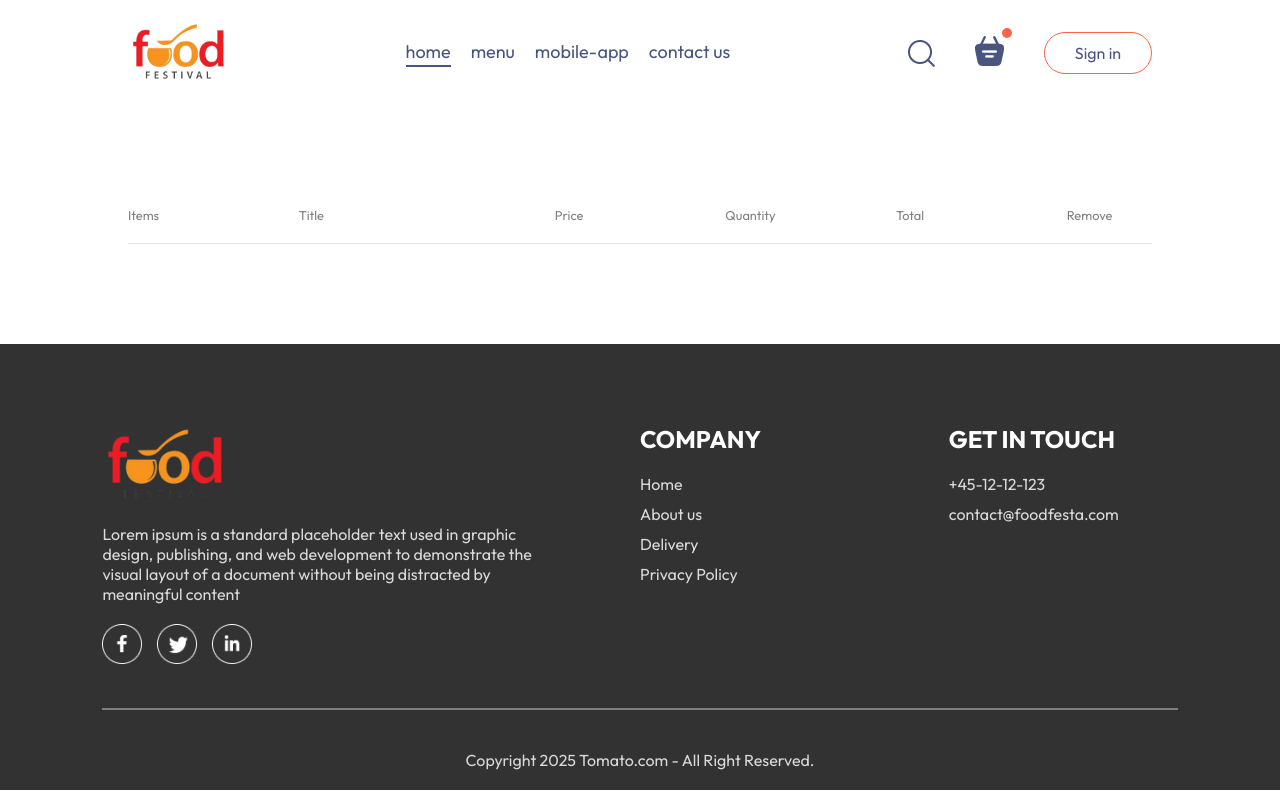
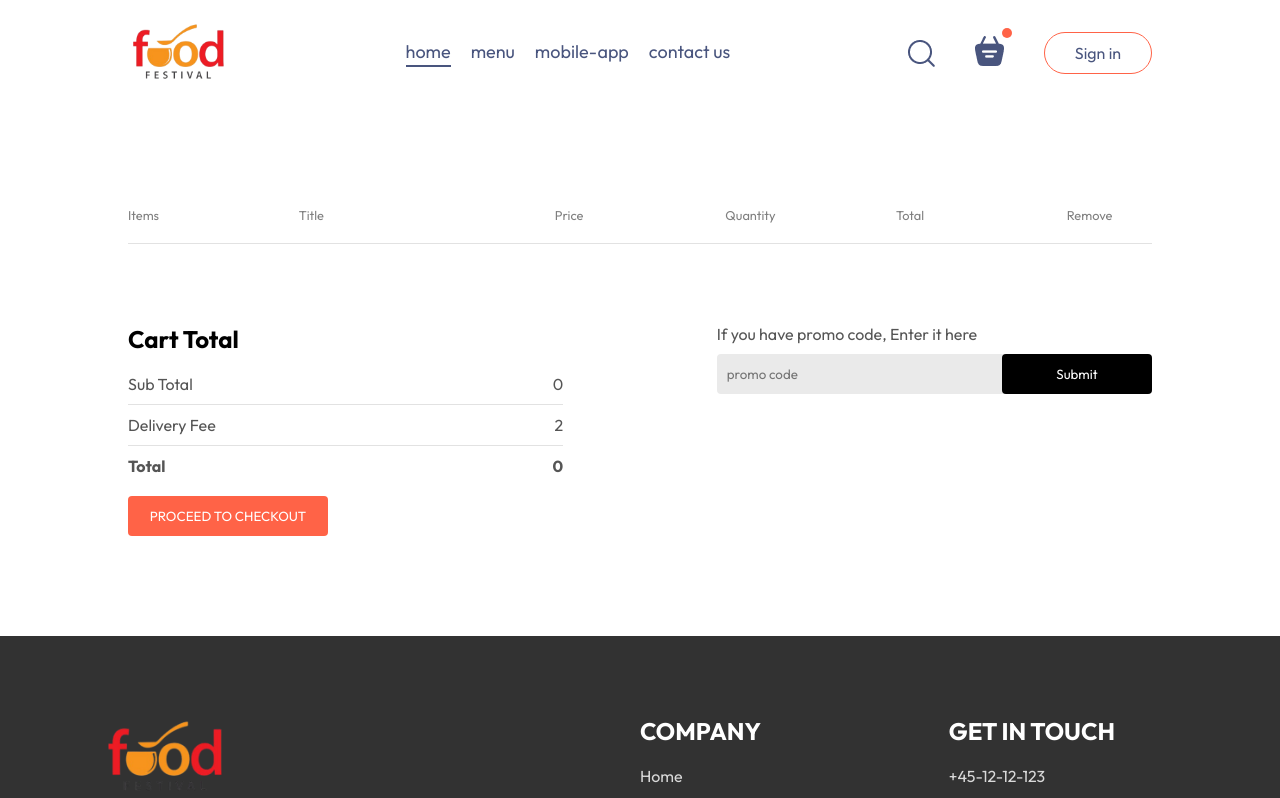
Before and after one commit to Nadeeshana-Lahiru/E-Commerce-Food-Delivery-System, a React (Vite) app in the folder frontend/: page /cart in a window 1280 px wide. Shown: the top 798 px of the page. Built offline with nearby package versions, Linux system fonts and the light colour scheme.

Commit message:
Display the Cart Item with Info in Cart compoment

```diff
--- a/frontend/src/pages/Cart/Cart.css
+++ b/frontend/src/pages/Cart/Cart.css
@@ -28,3 +28,79 @@
 .cart-items-item .cross{
     cursor: pointer;
 }
+
+.cart-bottom{
+    margin-top: 80px;
+    display: flex;
+    justify-content: space-between;
+    gap: max(12vw,20px);
+}
+
+.cart-total{
+    flex: 1;
+    display: flex;
+    flex-direction: column;
+    gap: 20px;
+}
+
+.cart-total-details{
+    display: flex;
+    justify-content: space-between;
+    color: #555;
+}
+
+.cart-total hr{
+    margin: 10px 0px;
+}
+
+.cart-total button{
+    border: none;
+    color: white;
+    background-color: tomato;
+    width: max(15vw,200px);
+    padding: 12px 0px;
+    border-radius: 4px;
+    cursor: pointer;
+}
+
+.cart-promocode{
+    flex: 1;
+}
+
+.cart-promocode p{
+    color: #555;
+}
+
+.cart-promocode-input{
+    margin-top: 10px;
+    display: flex;
+    justify-content: space-between;
+    align-items: center;
+    background-color: #eaeaea;
+    border-radius: 4px;
+}
+
+.cart-promocode-input input{
+    background: transparent;
+    border: none;
+    outline: none;
+    padding-left: 10px;
+}
+
+.cart-promocode-input button{
+    width: max(10vw,150px);
+    padding: 12px 5px;
+    background-color: black;
+    border: none;
+    color: white;
+    border-radius: 4px;
+}
+
+@media (max-width:750px) {
+    .cart-bottom{
+        flex-direction: column-reverse;
+    }
+    .cart-promocode{
+        justify-content: start;
+    }
+}
--- a/frontend/src/pages/Cart/Cart.jsx
+++ b/frontend/src/pages/Cart/Cart.jsx
@@ -37,6 +37,37 @@
             }
           })}
         </div>
+        <div className="cart-bottom">
+          <div className="cart-total">
+            <h2>Cart Total</h2>
+            <div>
+              <div className="cart-total-details">
+                <p>Sub Total</p>
+                <p>{0}</p>
+              </div>
+              <hr />
+              <div className="cart-total-details">
+                <p>Delivery Fee</p>
+                <p>{2}</p>
+              </div>
+              <hr />
+              <div className="cart-total-details">
+                <b>Total</b>
+                <b>{0}</b>
+              </div>
+            </div>
+            <button>PROCEED TO CHECKOUT</button>
+          </div>
+          <div className="cart-promocode">
+            <div>
+              <p>If you have promo code, Enter it here</p>
+              <div className="cart-promocode-input">
+                <input type="text" placeholder='promo code'/>
+                <button>Submit</button>
+              </div>
+            </div>
+          </div>
+        </div>
     </div>
   )
 }
```
